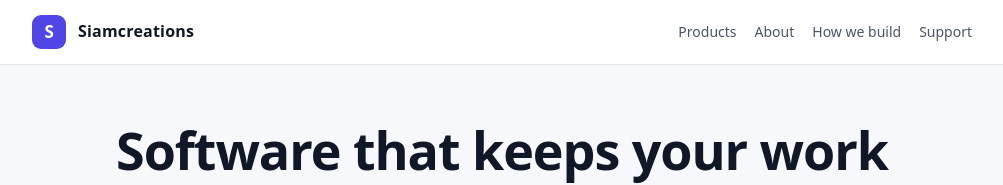
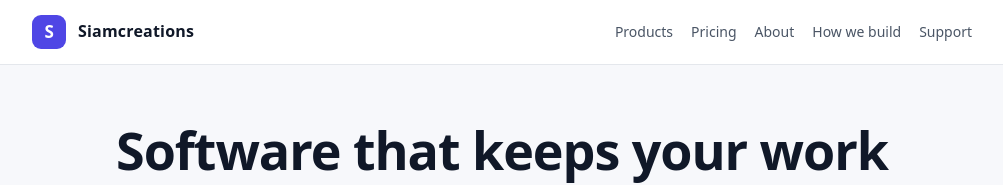
Before and after one commit to pnoch/siamcreations-site, a plain HTML site: page index.html in a window 1280 px wide. Shown: the top 185 px of the page, without its empty margins (138-1141 px from the left). Drawn offline with Linux system fonts and the light colour scheme.

Commit message:
feat: link the pricing page from the main navigation

```diff
--- a/index.html
+++ b/index.html
@@ -77,6 +77,7 @@
         <span class="name"><a href="/">Siamcreations</a></span>
         <nav aria-label="Main">
           <a href="#products">Products</a>
+          <a href="pricing/">Pricing</a>
           <a href="#about">About</a>
           <a href="#principles">How we build</a>
           <a href="#support">Support</a>
```
